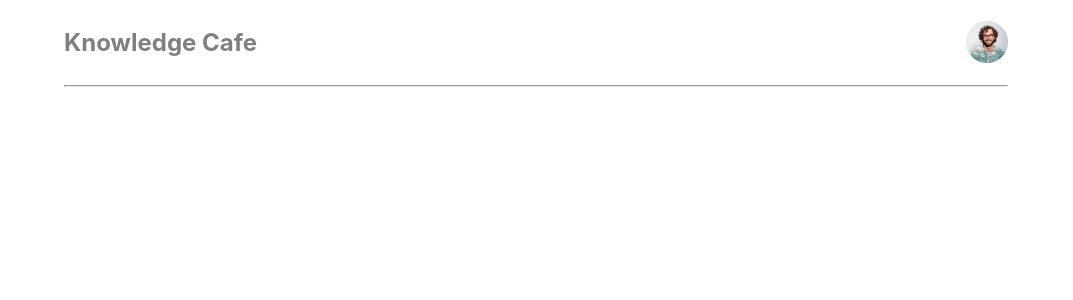
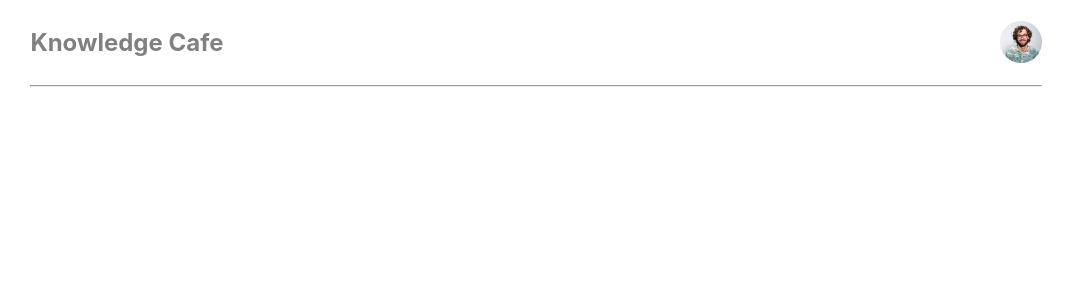
Before and after one commit to Barshonwebdev/knowledge-cafe, a React (Vite) app: page / in a window 1280 px wide. Shown: the top 300 px of the page, without its empty margins (104-1177 px from the left). Built offline with nearby package versions, Linux system fonts and the light colour scheme.

Commit message:
margin corrected

```diff
--- a/src/App.css
+++ b/src/App.css
@@ -1,6 +1,5 @@
 #root {
-  max-width: 1280px;
-  margin: 0rem 10rem;
+
 }
 
 .logo {
@@ -38,3 +37,7 @@
 .read-the-docs {
   color: #888;
 }
+
+.whole{
+  margin: 0 10%;
+}
```
